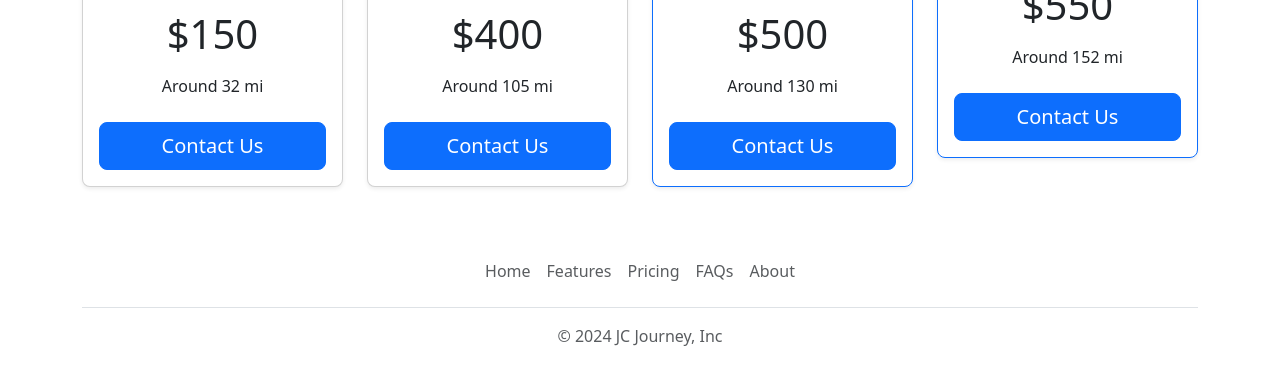
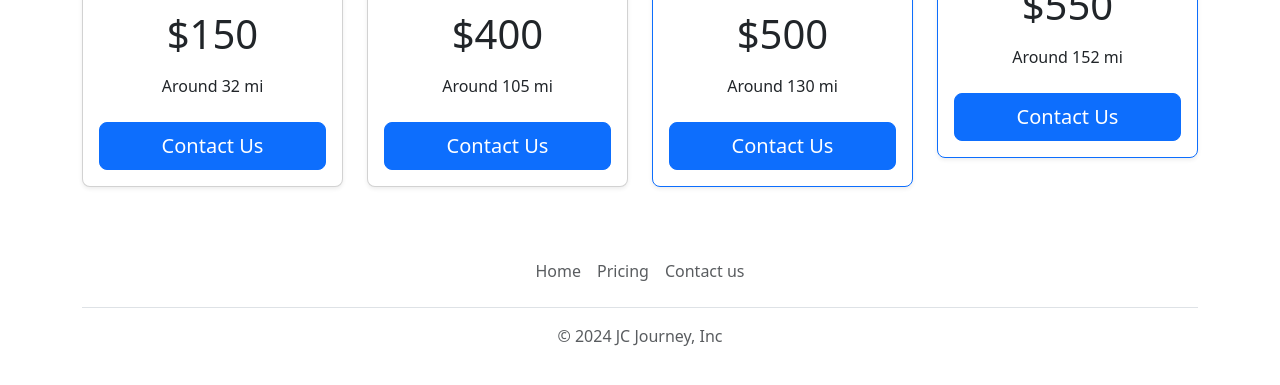
Before and after one commit to winniedapooh1/JCJourney, a plain HTML site: page price.html in a window 1280 px wide. Shown: the part 757-1142 px from the top of the page. Drawn offline with nearby package versions, Linux system fonts and the light colour scheme.

Commit message:
Update Price Footer

```diff
--- a/price.html
+++ b/price.html
@@ -121,14 +121,13 @@
             </div>
         </div>
     </div>
-    <div class="container">
+    </div>
+      <div class="container">
         <footer class="py-3 my-4">
           <ul class="nav justify-content-center border-bottom pb-3 mb-3">
-            <li class="nav-item"><a href="#" class="nav-link px-2 text-body-secondary">Home</a></li>
-            <li class="nav-item"><a href="#" class="nav-link px-2 text-body-secondary">Features</a></li>
-            <li class="nav-item"><a href="#" class="nav-link px-2 text-body-secondary">Pricing</a></li>
-            <li class="nav-item"><a href="#" class="nav-link px-2 text-body-secondary">FAQs</a></li>
-            <li class="nav-item"><a href="#" class="nav-link px-2 text-body-secondary">About</a></li>
+            <li class="nav-item"><a href="./index.html" class="nav-link px-2 text-body-secondary">Home</a></li>
+            <li class="nav-item"><a href="./price.html" class="nav-link px-2 text-body-secondary">Pricing</a></li>
+            <li class="nav-item"><a href="./contact.html" class="nav-link px-2 text-body-secondary">Contact us</a></li>
           </ul>
           <p class="text-center text-body-secondary">© 2024 JC Journey, Inc</p>
         </footer>
```
